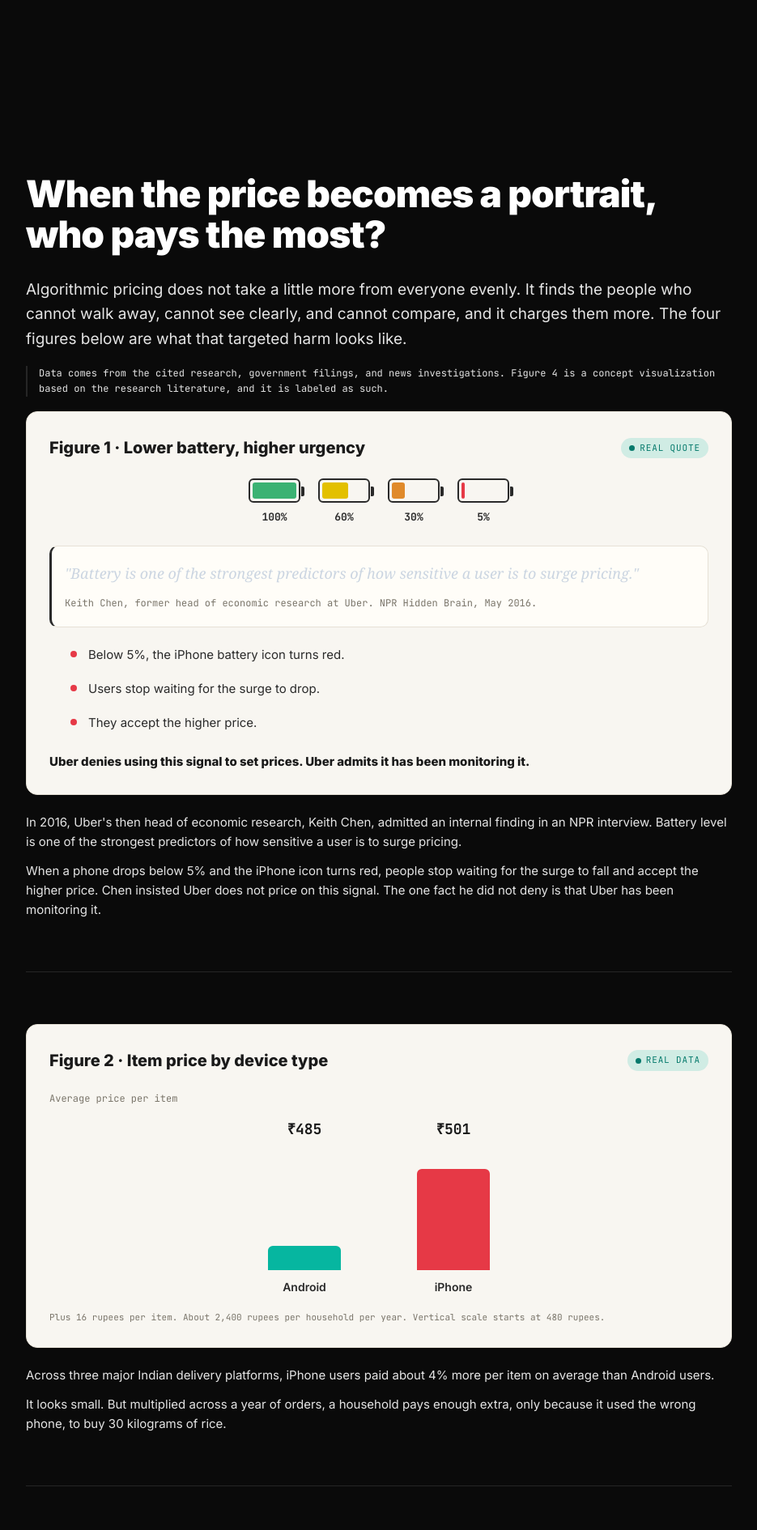
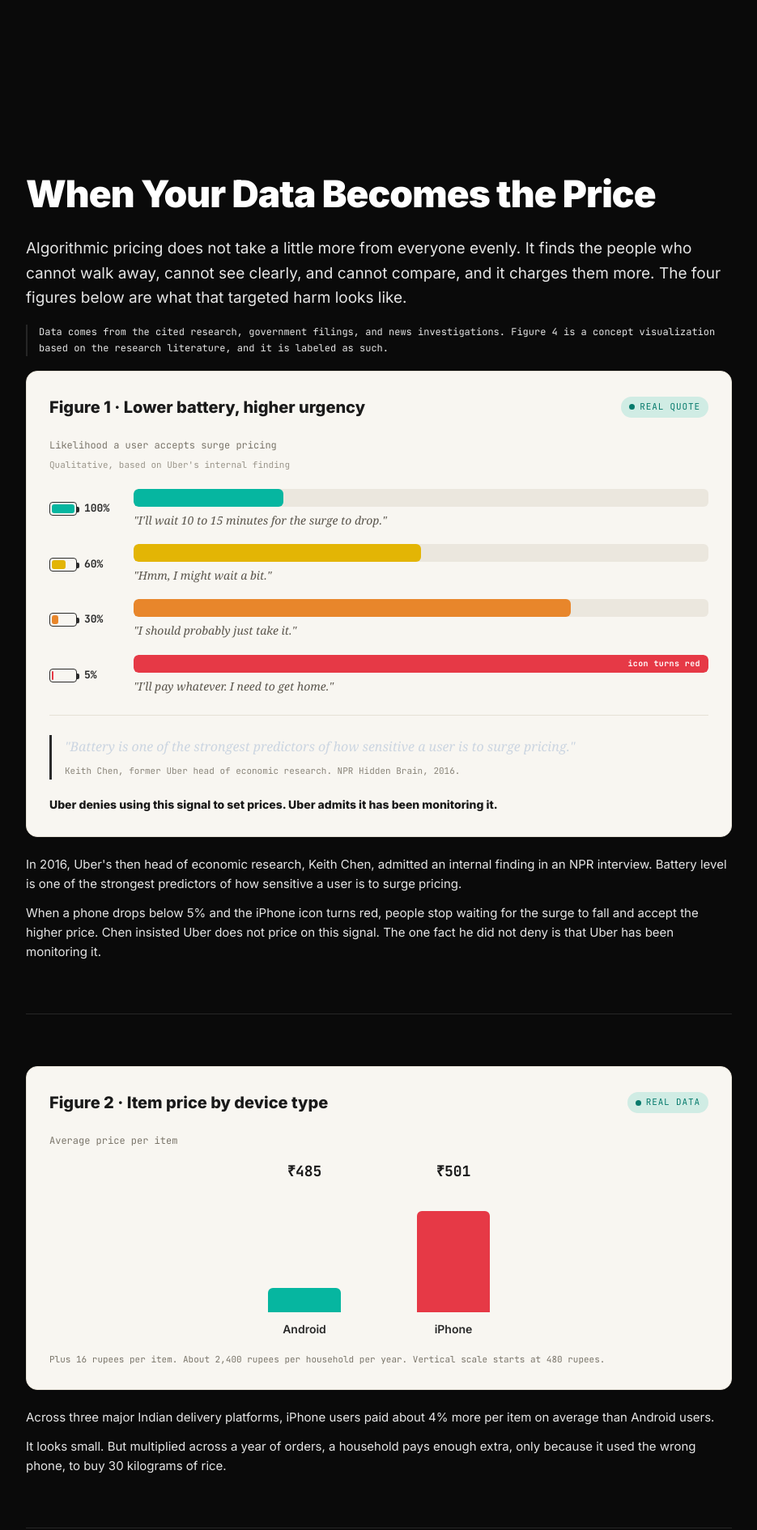
Before and after one commit to crushWu8/my-site, a Jekyll site: the page built from _posts/2026-06-18-the-price-is-watching-you.md, in a window 1280 px wide. Shown: the part 3792-5682 px from the top of the page at 81% size, without its empty margins (172-1107 px from the left). Built offline with Jekyll 4.4.1, drawn with Linux system fonts in a browser that asks for light colours.

Commit message:
new blog

```diff
--- a/_posts/2026-06-18-the-price-is-watching-you.md
+++ b/_posts/2026-06-18-the-price-is-watching-you.md
@@ -99,7 +99,7 @@
 
   <!-- ============ SECTION 5 · THE COST ============ -->
   <section class="pe-sec pe-cost reveal" aria-labelledby="pe-cost-h">
-    <h2 id="pe-cost-h">When the price becomes a portrait, who pays the most?</h2>
+    <h2 id="pe-cost-h">When Your Data Becomes the Price</h2>
     <p>Algorithmic pricing does not take a little more from everyone evenly. It finds the people who cannot walk away, cannot see clearly, and cannot compare, and it charges them more. The four figures below are what that targeted harm looks like.</p>
     <p class="pe-foot-note">Data comes from the cited research, government filings, and news investigations. Figure 4 is a concept visualization based on the research literature, and it is labeled as such.</p>
 
@@ -110,21 +110,43 @@
           <span class="pe-fig-title">Figure 1 &middot; Lower battery, higher urgency</span>
           <span class="pe-badge pe-badge-real">REAL QUOTE</span>
         </div>
-        <div class="pe-batt-row">
-          <div class="pe-batt"><span class="pe-batt-icon"><span class="pe-batt-fill" style="width:100%;background:#3bb273"></span></span><span class="pe-batt-pct">100%</span></div>
-          <div class="pe-batt"><span class="pe-batt-icon"><span class="pe-batt-fill" style="width:60%;background:#e3c000"></span></span><span class="pe-batt-pct">60%</span></div>
-          <div class="pe-batt"><span class="pe-batt-icon"><span class="pe-batt-fill" style="width:30%;background:#e08a2b"></span></span><span class="pe-batt-pct">30%</span></div>
-          <div class="pe-batt"><span class="pe-batt-icon"><span class="pe-batt-fill" style="width:8%;background:#E63946"></span></span><span class="pe-batt-pct">5%</span></div>
+        <div class="pe-bars2-cap">Likelihood a user accepts surge pricing</div>
+        <div class="pe-bc-sub">Qualitative, based on Uber's internal finding</div>
+        <div class="pe-battchart">
+          <div class="pe-bc-row">
+            <div class="pe-bc-label"><span class="pe-batt-icon sm"><span class="pe-batt-fill" style="width:100%;background:#06B6A0"></span></span>100%</div>
+            <div class="pe-bc-bars">
+              <div class="pe-bc-track"><div class="pe-bc-fill" style="width:26%;background:#06B6A0"></div></div>
+              <div class="pe-bc-mono">"I'll wait 10 to 15 minutes for the surge to drop."</div>
+            </div>
+          </div>
+          <div class="pe-bc-row">
+            <div class="pe-bc-label"><span class="pe-batt-icon sm"><span class="pe-batt-fill" style="width:60%;background:#E3B505"></span></span>60%</div>
+            <div class="pe-bc-bars">
+              <div class="pe-bc-track"><div class="pe-bc-fill" style="width:50%;background:#E3B505"></div></div>
+              <div class="pe-bc-mono">"Hmm, I might wait a bit."</div>
+            </div>
+          </div>
+          <div class="pe-bc-row">
+            <div class="pe-bc-label"><span class="pe-batt-icon sm"><span class="pe-batt-fill" style="width:30%;background:#E8862B"></span></span>30%</div>
+            <div class="pe-bc-bars">
+              <div class="pe-bc-track"><div class="pe-bc-fill" style="width:76%;background:#E8862B"></div></div>
+              <div class="pe-bc-mono">"I should probably just take it."</div>
+            </div>
+          </div>
+          <div class="pe-bc-row">
+            <div class="pe-bc-label"><span class="pe-batt-icon sm"><span class="pe-batt-fill" style="width:8%;background:#E63946"></span></span>5%</div>
+            <div class="pe-bc-bars">
+              <div class="pe-bc-track"><div class="pe-bc-fill" style="width:100%;background:#E63946"></div><span class="pe-bc-flag">icon turns red</span></div>
+              <div class="pe-bc-mono">"I'll pay whatever. I need to get home."</div>
+            </div>
+          </div>
         </div>
+        <hr class="pe-fig-rule">
         <blockquote class="pe-quote">
           "Battery is one of the strongest predictors of how sensitive a user is to surge pricing."
-          <cite>Keith Chen, former head of economic research at Uber. NPR Hidden Brain, May 2016.</cite>
+          <cite>Keith Chen, former Uber head of economic research. NPR Hidden Brain, 2016.</cite>
         </blockquote>
-        <ul class="pe-facts">
-          <li>Below 5%, the iPhone battery icon turns red.</li>
-          <li>Users stop waiting for the surge to drop.</li>
-          <li>They accept the higher price.</li>
-        </ul>
         <p class="pe-fig-kicker">Uber denies using this signal to set prices. Uber admits it has been monitoring it.</p>
       </figure>
       <div class="pe-fig-read">
@@ -431,21 +453,27 @@
 .pe-fig-read{margin:0 0 4px}
 .pe-fig-read p{font-size:15px!important; color:var(--pe-text); margin:0 0 12px}
 .pe-fig-note{font-family:"JetBrains Mono",monospace; font-size:11px!important; color:#7a756a!important; margin:18px 0 0!important; line-height:1.5}
-.pe-fig-kicker{font-weight:700; color:#1a1a1a!important; margin:18px 0 0!important; font-size:15px!important}
+.pe-fig-kicker{font-weight:700; color:#1a1a1a!important; margin:20px 0 0!important; font-size:14px!important}
 
-/* Fig 1 · battery + quote */
-.pe-batt-row{display:flex; gap:22px; flex-wrap:wrap; justify-content:center; margin:8px 0 24px}
-.pe-batt{display:flex; flex-direction:column; align-items:center; gap:8px}
-.pe-batt-icon{position:relative; width:64px; height:30px; border:2px solid #2a2a2a; border-radius:6px; padding:3px; display:block}
+/* Fig 1 · battery bar chart */
+.pe-batt-icon{position:relative; width:64px; height:30px; border:2px solid #2a2a2a; border-radius:6px; padding:3px; display:inline-block; flex:none}
 .pe-batt-icon::after{content:""; position:absolute; right:-7px; top:8px; width:4px; height:12px; background:#2a2a2a; border-radius:0 2px 2px 0}
 .pe-batt-fill{display:block; height:100%; border-radius:3px}
-.pe-batt-pct{font-family:"JetBrains Mono",monospace; font-size:13px; font-weight:700; color:#2a2a2a}
-.pe-quote{margin:0; padding:20px 22px; background:#fffdf8; border:1px solid #e6e1d6; border-radius:10px;
-  font-family:Georgia,"Times New Roman",serif; font-size:18px; font-style:italic; line-height:1.5; color:#1a1a1a}
-.pe-quote cite{display:block; margin-top:14px; font-style:normal; font-family:"JetBrains Mono",monospace; font-size:12px; color:#7a756a}
-.pe-facts{list-style:none; margin:20px 0 0; padding:0}
-.pe-facts li{position:relative; padding:6px 0 6px 24px; font-size:15px; color:#2a2a2a; border:none}
-.pe-facts li::before{content:""; position:absolute; left:2px; top:13px; width:8px; height:8px; border-radius:50%; background:#E63946}
+.pe-batt-icon.sm{width:34px; height:17px; border-width:1.5px; padding:2px; border-radius:4px}
+.pe-batt-icon.sm::after{right:-4px; top:5px; width:3px; height:7px}
+.pe-bc-sub{font-family:"JetBrains Mono",monospace; font-size:11px; color:#9a958a; margin:-8px 0 20px}
+.pe-battchart{display:grid; gap:18px; margin:0 0 4px}
+.pe-bc-row{display:grid; grid-template-columns:88px 1fr; gap:16px; align-items:center}
+.pe-bc-label{display:flex; align-items:center; gap:9px; font-family:"JetBrains Mono",monospace; font-weight:700; font-size:13px; color:#2a2a2a}
+.pe-bc-bars{display:flex; flex-direction:column; gap:6px; min-width:0}
+.pe-bc-track{position:relative; height:22px; background:#ebe7de; border-radius:6px; overflow:hidden}
+.pe-bc-fill{height:100%; border-radius:6px; transition:width .6s cubic-bezier(.4,0,.2,1)}
+.pe-bc-flag{position:absolute; right:10px; top:50%; transform:translateY(-50%); font-family:"JetBrains Mono",monospace; font-size:10px; font-weight:700; color:#fff; letter-spacing:.04em}
+.pe-bc-mono{font-family:Georgia,"Times New Roman",serif; font-style:italic; font-size:14px; color:#5a554c}
+.pe-fig-rule{border:none; border-top:1px solid #e6e1d6; margin:24px 0}
+.pe-quote{margin:0; padding:2px 0 2px 16px; border-left:3px solid #d9d3c7; background:none;
+  font-family:Georgia,"Times New Roman",serif; font-size:16px; font-style:italic; line-height:1.5; color:#3a3a3a}
+.pe-quote cite{display:block; margin-top:10px; font-style:normal; font-family:"JetBrains Mono",monospace; font-size:11px; color:#8a857a}
 
 /* Fig 2 · bar chart */
 .pe-bars2-cap, .pe-line-cap{font-family:"JetBrains Mono",monospace; font-size:12px; color:#7a756a; margin-bottom:14px}
```
Also changed, not shown: 2 other files.
